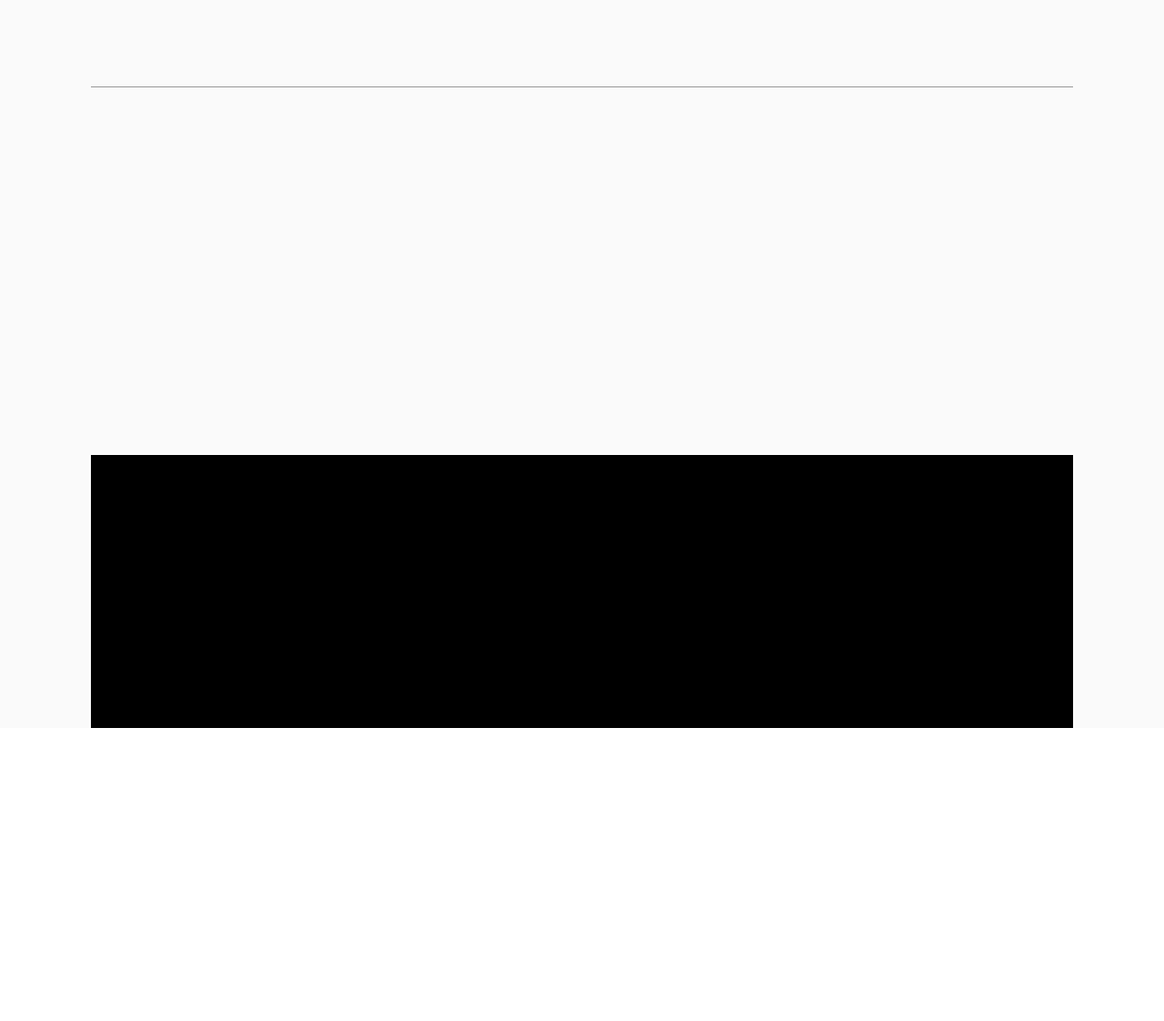
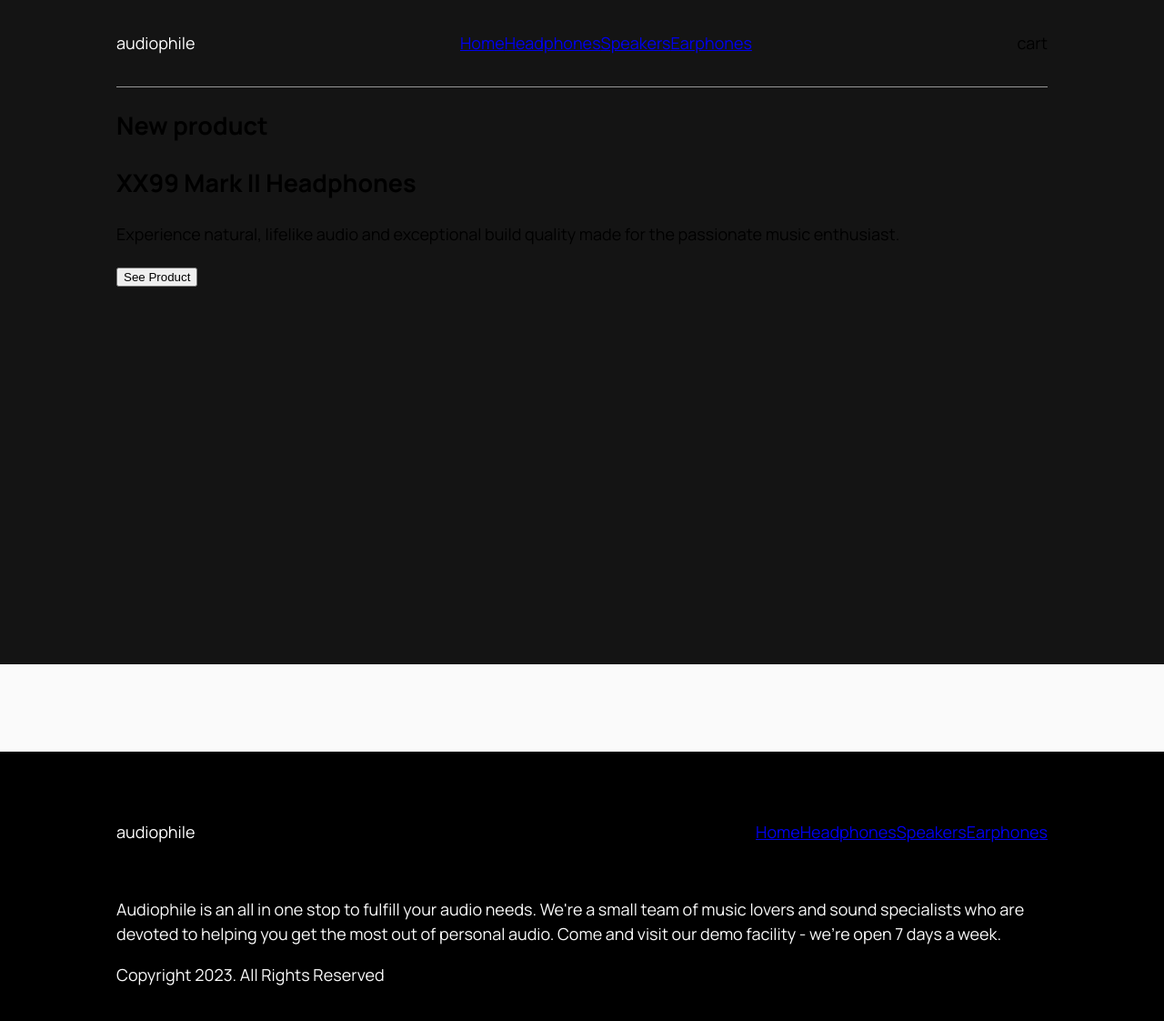
Before and after one commit to mkreive/audiophile, a React (Create React App) app: page / in a window 1280 px wide. Shown: the top 1122 px of the page at 91% size. Before the commit the page ends 800 px from the top, so only its background shows below. Built offline with nearby package versions, Linux system fonts and the light colour scheme.

Commit message:
header and footer placeholders done

```diff
--- /dev/null
+++ b/src/components/Hero/Hero.jsx
@@ -0,0 +1,23 @@
+import classNames from 'classnames/bind';
+import styles from './hero.module.scss';
+
+const cn = classNames.bind(styles);
+
+export default function Hero() {
+  return (
+    <div className={cn('container')}>
+      <div className={cn('content')}>
+        <article className={cn('article')}>
+          <h2>New product</h2>
+          <h1>XX99 Mark II Headphones</h1>
+          <p>
+            Experience natural, lifelike audio and exceptional build quality made for the passionate
+            music enthusiast.
+          </p>
+          <button>See Product</button>
+        </article>
+        <div className={cn('cover')}></div>
+      </div>
+    </div>
+  );
+}
--- /dev/null
+++ b/src/components/Hero/hero.module.scss
@@ -0,0 +1,16 @@
+.container {
+  display: flex;
+  flex-direction: column;
+  width: 100%;
+  min-height: 73rem;
+  background-color: var(--color-black-medium);
+  position: relative;
+  padding-top: 9.6rem;
+  align-items: center;
+}
+
+.content {
+  width: 80%;
+  display: flex;
+  justify-content: space-between;
+}
--- /dev/null
+++ b/src/components/Hero/index.js
@@ -0,0 +1 @@
+export { default as Hero } from './Hero';
--- a/src/components/index.js
+++ b/src/components/index.js
@@ -1 +1,2 @@
 export * from './Button';
+export * from './Hero';
--- a/src/layouts/Footer/Footer.jsx
+++ b/src/layouts/Footer/Footer.jsx
@@ -1,8 +1,36 @@
+import { Link } from 'react-router-dom';
 import classNames from 'classnames/bind';
 import styles from './footer.module.scss';
 
 const cn = classNames.bind(styles);
 
 export default function Footer() {
-  return <footer className={cn('container')}></footer>;
+  return (
+    <footer className={cn('container')}>
+      <header className={cn('header')}>
+        <div className={cn('logo')}>audiophile</div>
+        <nav className={cn('navigation')}>
+          <Link>Home</Link>
+          <Link>Headphones</Link>
+          <Link>Speakers</Link>
+          <Link>Earphones</Link>
+        </nav>
+      </header>
+      <div className={cn('about')}>
+        <section>
+          <p className={cn('text')}>
+            Audiophile is an all in one stop to fulfill your audio needs. We&apos;re a small team of
+            music lovers and sound specialists who are devoted to helping you get the most out of
+            personal audio. Come and visit our demo facility - we&apos;re open 7 days a week.
+          </p>
+          <p className={cn('text')}>Copyright 2023. All Rights Reserved</p>
+        </section>
+        <div>
+          <img src='' alt='' />
+          <img src='' alt='' />
+          <img src='' alt='' />
+        </div>
+      </div>
+    </footer>
+  );
 }
--- a/src/layouts/Footer/footer.module.scss
+++ b/src/layouts/Footer/footer.module.scss
@@ -1,5 +1,31 @@
 .container {
   width: 100%;
-  height: 30rem;
   background-color: var(--color-black);
+  align-items: center;
+  display: flex;
+  flex-direction: column;
+  padding: 3.5rem 0 4.8rem 0;
 }
+
+.header {
+  margin: 4rem 0;
+  width: 80%;
+  display: flex;
+  justify-content: space-between;
+  align-items: center;
+}
+
+.logo {
+  color: var(--color-white);
+}
+
+.about {
+  width: 80%;
+  display: flex;
+  justify-content: space-between;
+  align-items: center;
+}
+
+.text {
+  color: var(--color-white-darkened);
+}
--- a/src/layouts/Header/Header.jsx
+++ b/src/layouts/Header/Header.jsx
@@ -1,8 +1,20 @@
+import { Link } from 'react-router-dom';
 import classNames from 'classnames/bind';
 import styles from './header.module.scss';
 
 const cn = classNames.bind(styles);
 
 export default function Header() {
-  return <header className={cn('container')}></header>;
+  return (
+    <header className={cn('container')}>
+      <div className={cn('logo')}>audiophile</div>
+      <nav className={cn('navigation')}>
+        <Link>Home</Link>
+        <Link>Headphones</Link>
+        <Link>Speakers</Link>
+        <Link>Earphones</Link>
+      </nav>
+      <div className={cn('cart')}>cart</div>
+    </header>
+  );
 }
--- a/src/layouts/Header/header.module.scss
+++ b/src/layouts/Header/header.module.scss
@@ -1,5 +1,14 @@
 .container {
-  width: 100%;
+  position: relative;
+  z-index: 50;
+  width: 80%;
   min-height: 9.6rem;
   border-bottom: 0.1rem solid var(--color-gray-medium);
+  display: flex;
+  justify-content: space-between;
+  align-items: center;
 }
+
+.logo {
+  color: var(--color-white);
+}
--- a/src/layouts/RootLayout/root-layout.module.scss
+++ b/src/layouts/RootLayout/root-layout.module.scss
@@ -6,5 +6,5 @@
   position: relative;
   background-color: var(--color-white-darkened);
   min-height: 100vh;
-  padding: 0 10rem;
+  min-width: 100vw;
 }
--- a/src/pages/HomePage/HomePage.jsx
+++ b/src/pages/HomePage/HomePage.jsx
@@ -1,15 +1,16 @@
 import classNames from 'classnames/bind';
 import styles from './home-page.module.scss';
+import { Hero } from '../../components/Hero';
 
 const cn = classNames.bind(styles);
 
 export default function HomePage() {
   return (
     <div className={cn('container')}>
-      {/* <HeroSection />
-      <ShopLinks />
-      <ProductHighlightSection />
-      <Article /> */}
+      <Hero />
+      {/* <ShopLinks /> */}
+      {/* <ProductHighlightSection /> */}
+      {/* <Article /> */}
     </div>
   );
 }
--- a/src/pages/HomePage/home-page.module.scss
+++ b/src/pages/HomePage/home-page.module.scss
@@ -7,5 +7,4 @@
   overflow: hidden;
   width: 100%;
   top: -9.6rem;
-  background-color: red;
 }
--- a/src/sass/variables.scss
+++ b/src/sass/variables.scss
@@ -6,6 +6,7 @@
   --color-white-darkened: #fafafa;
   --color-black: #000;
   --color-black-lightened: #101010;
+  --color-black-medium: #141414;
   --color-gray-light: #f1f1f1;
   --color-gray-medium: #979797;
   --color-red: #cd2c2c;
```
